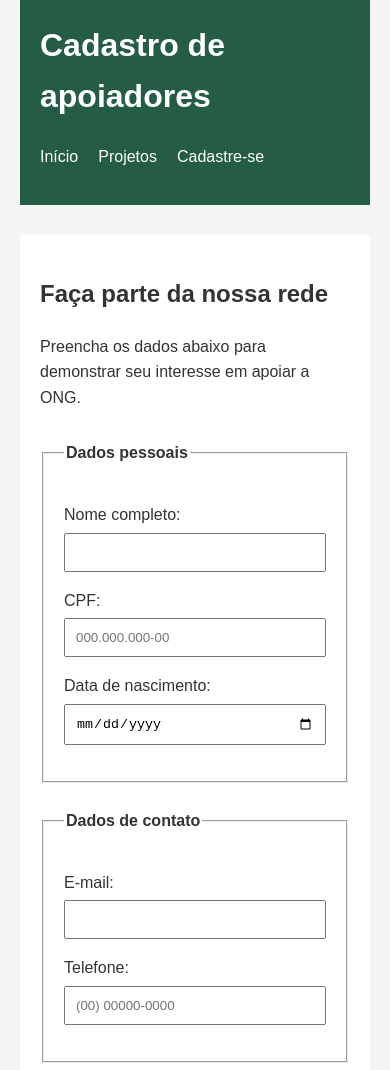
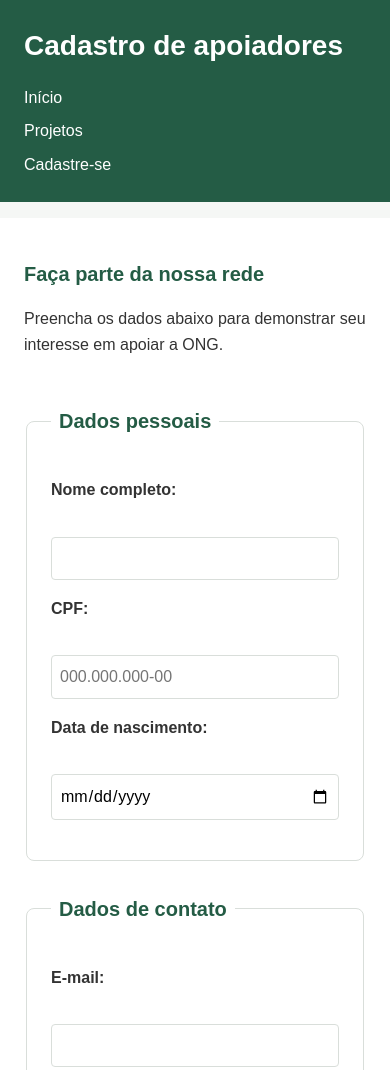
Before and after one commit to Pedrohsgaspar/projeto-ong, a plain HTML site: page cadastro.html in a window 390 px wide. Shown: the top 1070 px of the page. Drawn offline with Linux system fonts and the light colour scheme.

Commit message:
Update style.css

```diff
--- a/css/style.css
+++ b/css/style.css
@@ -1,65 +1,140 @@
+:root {
+    /* Cores */
+    --color-primary: #245C45;
+    --color-primary-dark: #174331;
+    --color-primary-light: #3F8063;
+    --color-secondary: #D9A441;
+
+    --color-background: #F5F7F5;
+    --color-surface: #FFFFFF;
+    --color-text: #333333;
+    --color-text-light: #666666;
+    --color-border: #D9DEDA;
+
+    /* Tipografia */
+    --font-size-xs: 0.875rem;
+    --font-size-sm: 1rem;
+    --font-size-md: 1.25rem;
+    --font-size-lg: 1.75rem;
+    --font-size-xl: 2.25rem;
+
+    /* Espaçamentos - escala modular de 8px */
+    --space-1: 0.5rem;
+    --space-2: 1rem;
+    --space-3: 1.5rem;
+    --space-4: 2rem;
+    --space-5: 2.5rem;
+    --space-6: 3rem;
+}
+
+
+/* Reset básico */
+
 * {
     box-sizing: border-box;
 }
 
 body {
     margin: 0;
-    padding: 0 20px;
+    padding: 0;
     font-family: Arial, sans-serif;
+    font-size: var(--font-size-sm);
     line-height: 1.6;
-    color: #333;
-    background-color: #f5f5f5;
+    color: var(--color-text);
+    background-color: var(--color-background);
 }
 
+
+/* Cabeçalho */
+
 header {
-    padding: 20px;
-    background-color: #245c45;
-    color: white;
+    padding: var(--space-4);
+    background-color: var(--color-primary);
+    color: var(--color-surface);
 }
 
 header h1 {
-    margin-top: 0;
+    margin: 0 0 var(--space-2);
+    font-size: var(--font-size-xl);
 }
+
+
+/* Navegação */
 
 nav ul {
     display: flex;
-    gap: 20px;
+    flex-wrap: wrap;
+    gap: var(--space-3);
     list-style: none;
     padding: 0;
+    margin: 0;
 }
 
 nav a {
-    color: white;
+    color: var(--color-surface);
     text-decoration: none;
+    font-size: var(--font-size-sm);
 }
 
-nav a:hover {
+nav a:hover,
+nav a:focus {
     text-decoration: underline;
 }
 
+
+/* Conteúdo principal */
+
 main {
     max-width: 1000px;
-    margin: 30px auto;
-    padding: 20px;
-    background-color: white;
+    margin: var(--space-5) auto;
+    padding: var(--space-5);
+    background-color: var(--color-surface);
 }
 
 section {
-    margin-bottom: 30px;
+    margin-bottom: var(--space-6);
 }
 
+section h2 {
+    color: var(--color-primary);
+    font-size: var(--font-size-lg);
+    margin-bottom: var(--space-2);
+}
+
+section p {
+    font-size: var(--font-size-sm);
+}
+
+
+/* Artigos */
+
 article {
-    margin-bottom: 20px;
-    padding: 15px;
-    border: 1px solid #ddd;
+    margin-bottom: var(--space-3);
+    padding: var(--space-3);
+    border: 1px solid var(--color-border);
+    border-radius: 8px;
+    background-color: var(--color-background);
 }
+
+article h3 {
+    margin-top: 0;
+    color: var(--color-primary-dark);
+    font-size: var(--font-size-md);
+}
+
+
+/* Imagens */
 
 img {
     display: block;
     max-width: 100%;
     height: auto;
-    margin-top: 20px;
+    margin-top: var(--space-3);
+    border-radius: 8px;
 }
+
+
+/* Formulário */
 
 form {
     max-width: 800px;
@@ -67,11 +142,22 @@ form {
 }
 
 fieldset {
-    margin-bottom: 25px;
-    padding: 20px;
+    margin-bottom: var(--space-4);
+    padding: var(--space-3);
+    border: 1px solid var(--color-border);
+    border-radius: 8px;
 }
 
 legend {
+    padding: 0 var(--space-1);
+    font-weight: bold;
+    color: var(--color-primary);
+    font-size: var(--font-size-md);
+}
+
+label {
+    display: block;
+    margin-bottom: var(--space-1);
     font-weight: bold;
 }
 
@@ -80,17 +166,71 @@ select,
 textarea {
     width: 100%;
     max-width: 500px;
-    padding: 10px;
-    margin-top: 5px;
+    padding: var(--space-1);
+    border: 1px solid var(--color-border);
+    border-radius: 4px;
+    font: inherit;
 }
 
+input:focus,
+select:focus,
+textarea:focus {
+    outline: 2px solid var(--color-secondary);
+    outline-offset: 2px;
+}
+
+
+/* Botões */
+
 button {
-    padding: 10px 20px;
-    margin-right: 10px;
+    padding: var(--space-1) var(--space-3);
+    border: none;
+    border-radius: 4px;
+    background-color: var(--color-primary);
+    color: var(--color-surface);
+    font-size: var(--font-size-sm);
     cursor: pointer;
 }
 
+button:hover,
+button:focus {
+    background-color: var(--color-primary-dark);
+}
+
+
+/* Rodapé */
+
 footer {
-    padding: 20px;
+    padding: var(--space-4);
     text-align: center;
+    background-color: var(--color-primary-dark);
+    color: var(--color-surface);
 }
+
+
+/* Responsividade */
+
+@media (max-width: 600px) {
+
+    header {
+        padding: var(--space-3);
+    }
+
+    header h1 {
+        font-size: var(--font-size-lg);
+    }
+
+    nav ul {
+        flex-direction: column;
+        gap: var(--space-1);
+    }
+
+    main {
+        margin: var(--space-2) auto;
+        padding: var(--space-3);
+    }
+
+    section h2 {
+        font-size: var(--font-size-md);
+    }
+}
```
